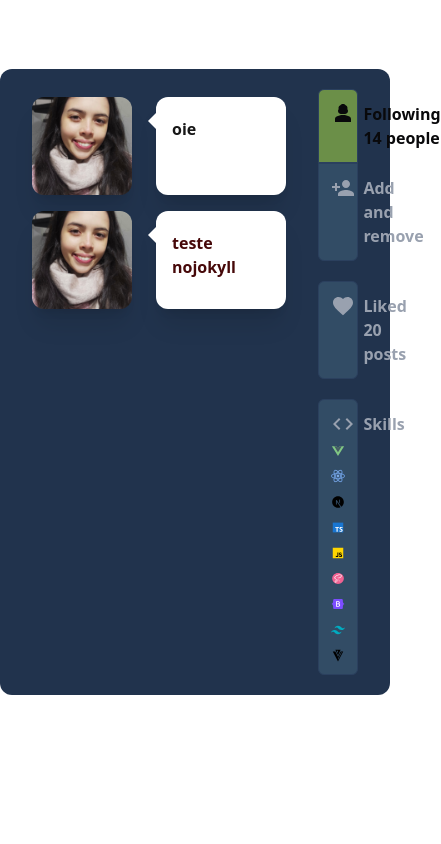
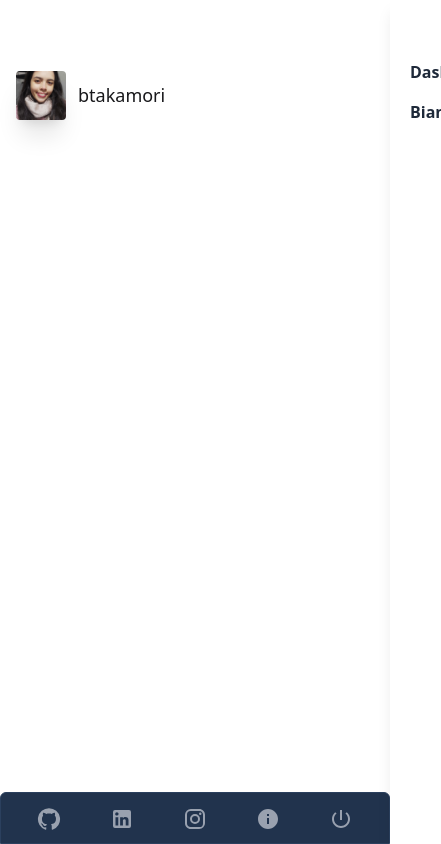
Before and after one commit to bitakamori/portfolio, a Next.js app: page /bianca in a window 390 px wide. Shown: the whole page, 441 px wide, since content can reach past the window. Built offline with nearby package versions, Linux system fonts and the light colour scheme.

Commit message:
responsive

```diff
--- a/app/bianca/page.tsx
+++ b/app/bianca/page.tsx
@@ -2,7 +2,13 @@ import { Post } from "@/app/components/post";
 
 export default function Bianca() {
   return (
-    <Post>
+    <Post
+      src="/eu.jpg"
+      alt="Bianca Takamori"
+      width={100}
+      height={100}
+      isPost={true}
+    >
       <div>
         <p className="text-red-950">teste nojokyll</p>
       </div>
--- a/app/components/infos.tsx
+++ b/app/components/infos.tsx
@@ -17,7 +17,7 @@ export function Infos() {
     { name: "Vuetify", src: "/vuetify.svg" },
   ];
   return (
-    <div className="container mx-auto px-4">
+    <div className="container mx-auto px-4 mt-5 lg:mt-0">
       <div className="mb-5">
         <div className="bg-[#6b8f48] p-3 rounded-t-md border border-[#2b405e] flex items-start">
           <Person3Icon className="text-zinc-950" />
--- a/app/components/post.tsx
+++ b/app/components/post.tsx
@@ -1,22 +1,44 @@
 import Image from "next/image";
 
 interface postProps {
+  src: string;
+  alt: string;
+  width: number;
+  height: number;
+  isPost: boolean;
   children: React.ReactNode;
 }
 
-export function Post({ children }: postProps) {
+export function Post({ src, alt, width, height, isPost, children }: postProps) {
   return (
-    <div className="container mx-auto px-4 py-2 flex postContent">
+    <>
+      <div
+        className="hidden md:flex container mx-auto px-4 py-2"
+        style={{ marginTop: isPost ? "10px" : "0" }}
+      >
         <Image
-        src="/eu.jpg"
-        alt="Bianca Takamori"
-        width="100"
-        height="100"
+          src={src}
+          alt={alt}
+          width={width}
+          height={height}
           className="flex-none rounded-xl shadow-xl"
         />
         <div className="relative bg-[#ffffff] shadow-xl ml-6 px-4 py-5 flex-1 rounded-xl before:content-[''] before:absolute before:-left-2 before:top-4 before:w-0 before:h-0 before:border-t-8 before:border-b-8 before:border-r-8 before:border-t-transparent before:border-b-transparent before:border-r-white">
           {children}
         </div>
       </div>
+      <div className="md:hidden">
+        <div className="flex items-center ">
+          <Image
+            src="/eu.jpg"
+            alt="Bianca Takamori"
+            width="50"
+            height="50"
+            className="flex-none rounded-sm shadow-xl"
+          />
+          <p className="text-zinc-900 text-lg font-medium pl-3">btakamori</p>
+        </div>
+      </div>
+    </>
   );
 }
--- a/app/globals.css
+++ b/app/globals.css
@@ -25,8 +25,3 @@ body {
   font-family: var(--font-mono);
   font-weight: bold;
 }
-
-.dashboard {
-  display: flex;
-  flex-direction: row;
-}
--- a/app/layout.tsx
+++ b/app/layout.tsx
@@ -9,7 +9,9 @@ import PowerSettingsNewIcon from "@mui/icons-material/PowerSettingsNew";
 import InstagramIcon from "@mui/icons-material/Instagram";
 import LinkedInIcon from "@mui/icons-material/LinkedIn";
 import GitHubIcon from "@mui/icons-material/GitHub";
+import MenuIcon from "@mui/icons-material/Menu";
 import { usePathname } from "next/navigation";
+import { useState } from "react";
 
 export default function RootLayout({
   children,
@@ -17,26 +19,27 @@ export default function RootLayout({
   children: React.ReactNode;
 }>) {
   const pathname = usePathname();
+  const [isOpen, setIsOpen] = useState(false);
   return (
     <html lang="en">
       <body>
         <header>
           <div className="container mx-auto px- py-2">
-            <div className="flex items-center justify-between">
+            <div className="hidden md:flex items-center justify-between text-sm lg:text-xl ">
               <Link href="/" className="transition py-2">
                 <Image
                   src="/tumblr.png"
                   alt="tumblr"
-                  width="180"
-                  height="180"
+                  width={250}
+                  height={250}
                 />
               </Link>
-              <div className="hidden md:flex items-center space-x-8">
+              <div className="items-center space-x-8">
                 <Link
                   href="/"
                   className={`hover:text-white transition relative rounded-lg ${
                     pathname === "/"
-                      ? "text-white before:content-[''] before:absolute before:bottom-[-24px] before:left-1/2 before:transform before:-translate-x-1/2 before:w-0 before:h-0 before:border-l-[10px] before:border-r-[10px] before:border-b-[10px] before:border-l-transparent before:border-r-transparent before:border-b-[#21334d] before:z-10"
+                      ? "text-white before:content-[''] before:absolute before:bottom-[-35px] lg:before:bottom-[-30px] before:left-1/2 before:transform before:-translate-x-1/2 before:w-0 before:h-0 before:border-l-[10px] before:border-r-[10px] before:border-b-[10px] before:border-l-transparent before:border-r-transparent before:border-b-[#21334d] before:z-10"
                       : "text-gray-400"
                   }`}
                 >
@@ -46,7 +49,7 @@ export default function RootLayout({
                   href="/bianca"
                   className={`hover:text-white transition relative rounded-lg ${
                     pathname === "/bianca"
-                      ? "before:content-[''] before:absolute before:bottom-[-24px] before:left-1/2 before:transform before:-translate-x-1/2 before:w-0 before:h-0 before:border-l-[10px] before:border-r-[10px] before:border-b-[10px] before:border-l-transparent before:border-r-transparent before:border-b-[#21334d] before:z-10"
+                      ? "before:content-[''] before:absolute before:bottom-[-35px] lg:before:bottom-[-30px] before:left-1/2 before:transform before:-translate-x-1/2 before:w-0 before:h-0 before:border-l-[10px] before:border-r-[10px] before:border-b-[10px] before:border-l-transparent before:border-r-transparent before:border-b-[#21334d] before:z-10"
                       : "text-gray-400"
                   }`}
                 >
@@ -85,24 +88,119 @@ export default function RootLayout({
                 </Link>
               </div>
             </div>
+            <div className="flex md:hidden justify-between px-4">
+              <Link href="/" className="transition py-2">
+                <Image
+                  src="/tumblr.png"
+                  alt="tumblr"
+                  width={150}
+                  height={150}
+                />
+              </Link>
+              <button
+                className="md:hidden text-white"
+                onClick={() => setIsOpen(true)}
+              >
+                <MenuIcon className="text-xl" />
+              </button>
+            </div>
+            {isOpen && (
+              <div
+                className="fixed inset-0 z-40"
+                onClick={() => setIsOpen(false)}
+              />
+            )}
+            <div
+              className={`fixed top-0 right-0 w-64 h-full bg-white shadow-lg p-5 z-50 transform ${
+                isOpen ? "translate-x-0" : "translate-x-full"
+              } transition-transform duration-300 ease-in-out`}
+            >
+              <button
+                className="absolute top-4 right-4 text-gray-600"
+                onClick={() => setIsOpen(false)}
+              >
+                <MenuIcon className="text-sm" />
+              </button>
+              <ul className="mt-10 space-y-4">
+                <li>
+                  <Link
+                    href="/"
+                    className="block text-gray-800 hover:text-blue-600"
+                    onClick={() => setIsOpen(false)}
+                  >
+                    Dashboard
+                  </Link>
+                </li>
+                <li>
+                  <Link
+                    href="/bianca"
+                    className="block text-gray-800 hover:text-blue-600"
+                    onClick={() => setIsOpen(false)}
+                  >
+                    Bianca Takamori
+                  </Link>
+                </li>
+              </ul>
+            </div>
           </div>
         </header>
         <div className="container m-auto">
-          <div className="rounded-xl mx-auto px-4 py-5 bg-[#21334d] dashboard">
-            <div className="w-[80%]">
-              <Post>
+          <div className="lg:flex md:rounded-xl mx-auto px-4 py-2 md:py-5 bg-white md:bg-[#21334d]">
+            <div className="w-[80%] hidden md:inline">
+              <Post
+                src="/eu.jpg"
+                alt="Bianca Takamori"
+                width={100}
+                height={100}
+                isPost={false}
+              >
                 <div>
-                  {" "}
                   <h1> oie</h1>
                 </div>
               </Post>
               {children}
             </div>
-            <div className="w-[20%]">
+            <div className="w-[20%] hidden md:inline">
               <Infos />
             </div>
+            <div className="md:hidden">{children}</div>
           </div>
         </div>
+        <footer className="fixed bottom-0 md:hidden">
+          <div className="w-screen bg-[#21334d] p-3 rounded-t-md border border-[#2b405e] flex items-center justify-around">
+            <Link
+              href="https://github.com/bitakamori"
+              target="_blank"
+              rel="noopener noreferrer"
+            >
+              <GitHubIcon className="text-gray-400 hover:text-white transition" />
+            </Link>
+            <Link
+              href="https://www.linkedin.com/in/bianca-helena-takamori-ribeiro-877593268/"
+              target="_blank"
+              rel="noopener noreferrer"
+            >
+              <LinkedInIcon className="text-gray-400 hover:text-white transition" />
+            </Link>
+            <Link
+              href="https://www.instagram.com/bitakamori/"
+              target="_blank"
+              rel="noopener noreferrer"
+            >
+              <InstagramIcon className="text-gray-400 hover:text-white transition" />
+            </Link>
+            <Link href="">
+              <InfoIcon className="text-gray-400 hover:text-white transition" />
+            </Link>
+            <Link
+              href="https://www.tumblr.com/login?language=pt_BR"
+              target="_blank"
+              rel="noopener noreferrer"
+            >
+              <PowerSettingsNewIcon className="text-gray-400 hover:text-white transition" />
+            </Link>
+          </div>
+        </footer>
       </body>
     </html>
   );
--- a/package.json
+++ b/package.json
@@ -15,7 +15,8 @@
     "@mui/material": "^6.4.7",
     "next": "15.2.2",
     "react": "^19.0.0",
-    "react-dom": "^19.0.0"
+    "react-dom": "^19.0.0",
+    "react-responsive": "^10.0.1"
   },
   "devDependencies": {
     "@eslint/eslintrc": "^3",
```
Also changed, not shown: 1 other file (tests, documents, lock files or other folders). Lines whose indentation alone changed are shown as unchanged.
